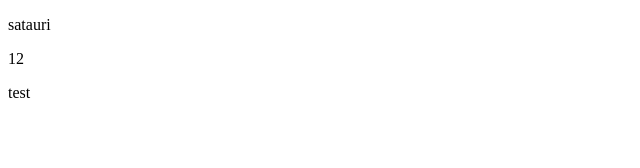
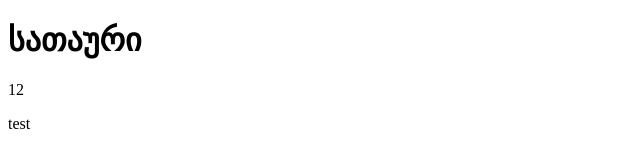
Before and after one commit to kristina-makalatia/float-geolab, a plain HTML site: page index.html in a window 1280 px wide. Shown: the whole page, without its empty margins (0-640 px from the left). Drawn offline with Linux system fonts and the light colour scheme.

Commit message:
add h1 tag

```diff
--- a/index.html
+++ b/index.html
@@ -5,7 +5,7 @@
 </head>
 <body>
 	<header>
-		<p> satauri</p>
+		<h1> სათაური </h1>
 	</header>
 	<div class="test"> 12 </div>
 
```
